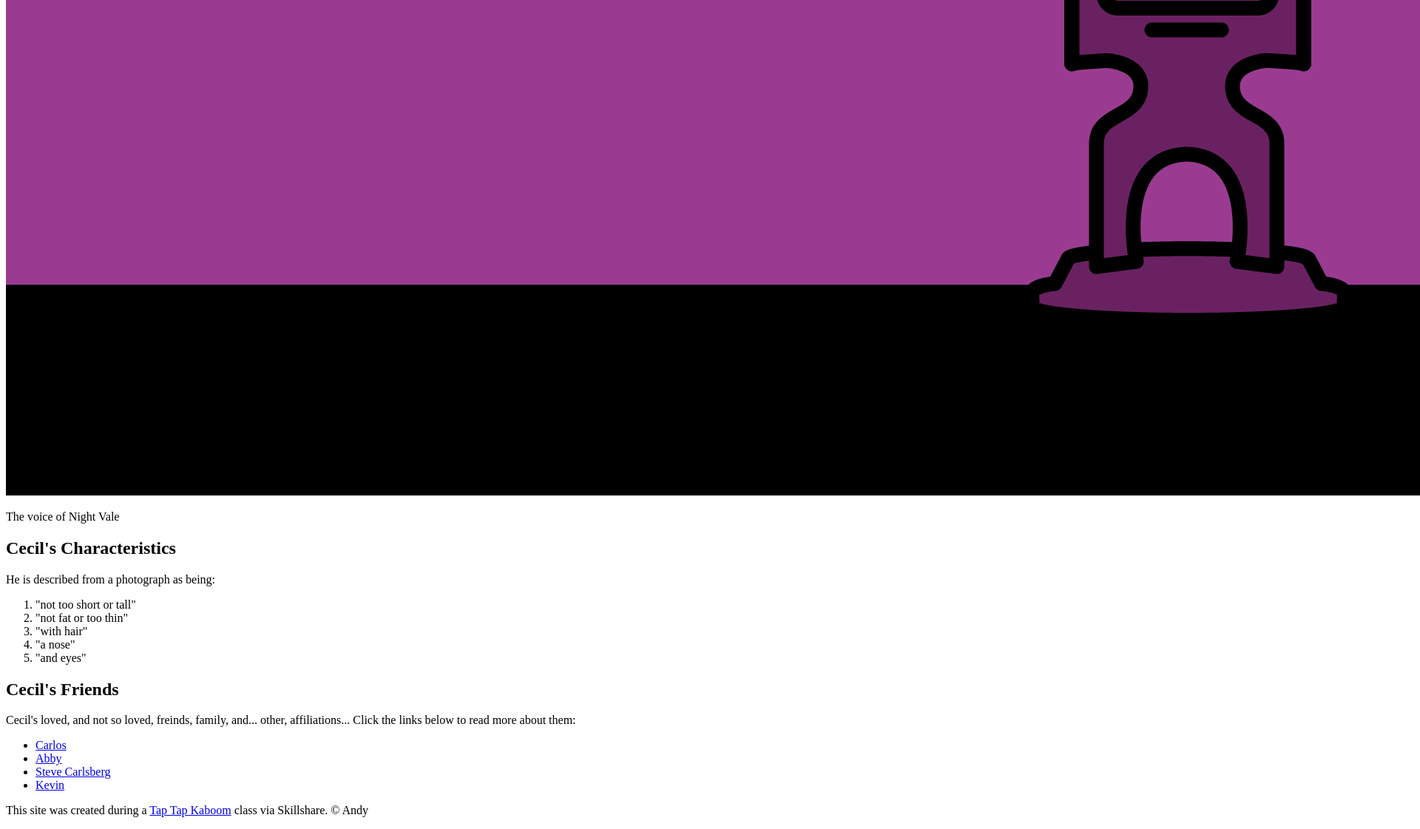
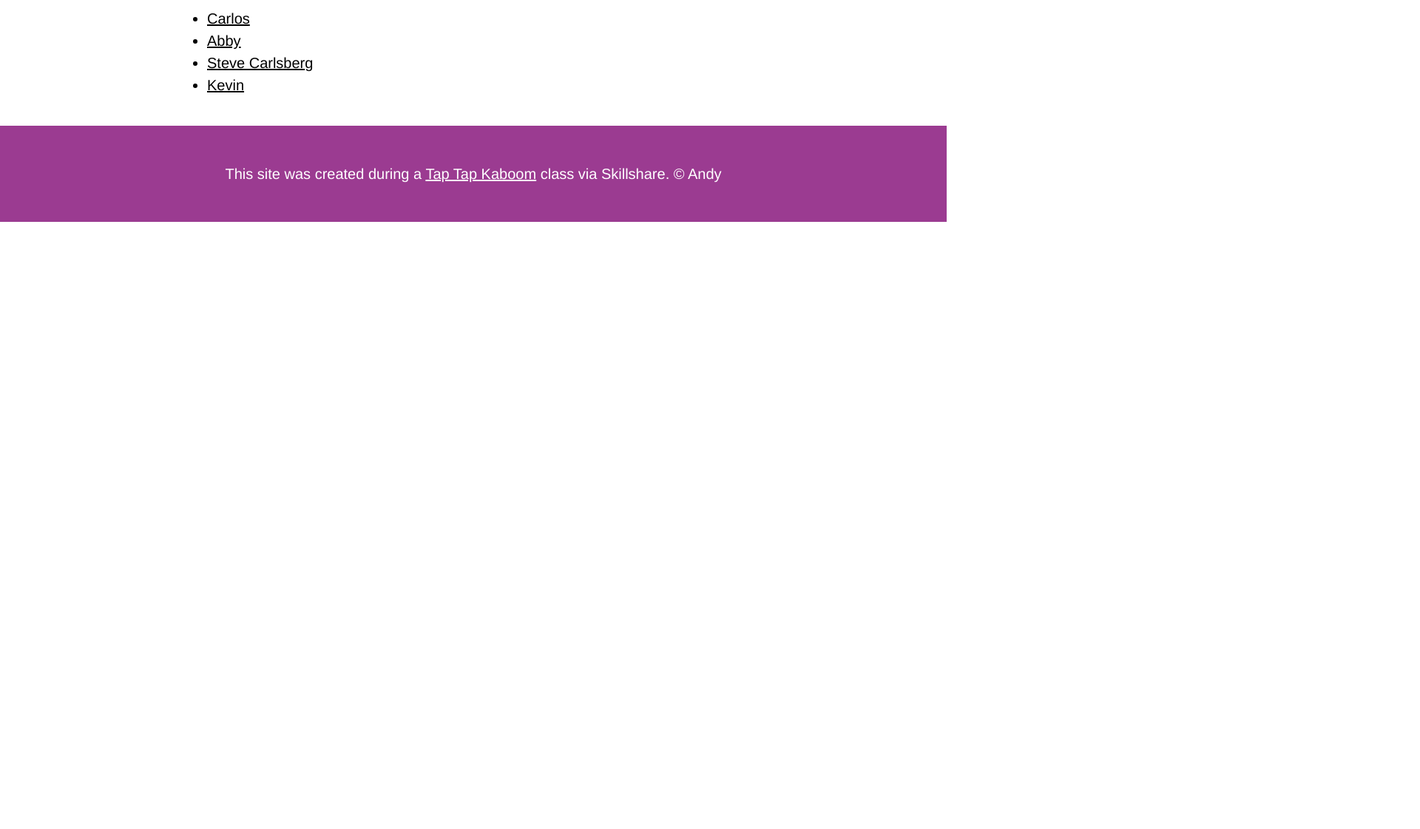
Before and after one commit to AK-1991/cartoon-hero, a plain HTML site: page index.html in a window 1280 px wide. Shown: the part 1675-2796 px from the top of the page at 74% size, 1920 px wide, since content can reach past the window. After the commit the page ends 1975 px from the top, so only its background shows below. Drawn offline with Linux system fonts and the light colour scheme.

Commit message:
Wrote the css for our characters website

```diff
--- /dev/null
+++ b/css/hero.css
@@ -0,0 +1,80 @@
+body{
+	margin: 0;
+	font-family: helvetica, arial;
+	font-size: 20px;
+	line-height: 30px;
+}
+
+header{
+	background-color: #9b3b91;
+	text-align: center;
+	padding-top: 50px;
+	padding-bottom: 50px;
+
+}
+
+h1, h2{
+	font-family: 'Bebas Neue', cursive;
+}
+
+header h1{
+	color: white;
+	font-size: 50px;
+}
+
+header img{
+	border-radius: 170px;
+    width: 300px;
+    border: 10px solid black;
+}
+
+
+
+
+
+
+main{
+	max-width: 800px;
+	margin: 0 auto;
+	padding: 20px 20px;
+}
+
+main img{
+	max-width: 100%;
+}
+
+h2 {
+	font-size: 30px;
+	margin: 40px 0 10px;
+}
+
+a{
+	color: black;
+}
+a:hover{
+	color: #9b3b91;
+}
+
+footer {
+	background-color: #9b3b91;
+	text-align: center;
+	color: white;
+	padding: 50px;
+}
+
+footer p{
+	margin: 0;
+}
+
+footer a{
+	color: white;
+}
+footer a:hover{
+	color: black;
+}
+
+p.caption{
+	color: #999999;
+	font-style: italic;
+	margin-top: 0;
+}
--- a/index.html
+++ b/index.html
@@ -3,6 +3,8 @@
 <head>
 	<title>Cecil Gershwin Palmer</title>
 	<link rel="icon" href="img/browser-icon.png">
+	<link href="https://fonts.googleapis.com/css2?family=Bebas+Neue&display=swap" rel="stylesheet">
+	<link rel="stylesheet" type="text/css" href="css/hero.css">
 </head>
 <body>
 	<!--header element -->
@@ -16,7 +18,7 @@
 		<h2>About Cecil</h2>
 		<p>Cecil Gershwin Palmer is the voice of Night Vale and the narrator of Welcome to Night Vale. He works at Night Vale Community Radio as the announcer and self-proclaimed journalist.</p>
 		<img src="img/cecil-big.png">
-		<p>The voice of Night Vale</p>
+		<p class="caption">The Voice of Night Vale</p>
 
 		<!-- Characteristics -->
 		<h2>Cecil's Characteristics</h2>
```
Also changed, not shown: 3 other files.
